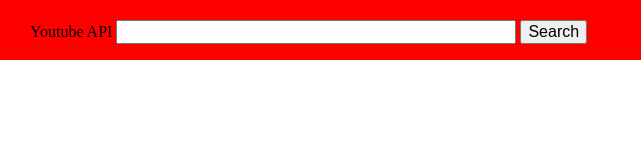
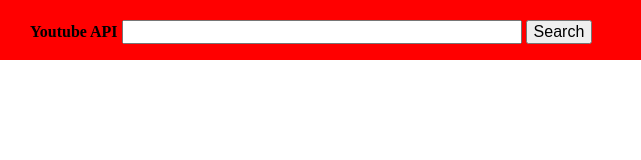
Before and after one commit to tgray6/youtubeAPI, a plain HTML site: page index.html in a window 1280 px wide. Shown: the full height of the page, 0-641 px from the left. Drawn offline with nearby package versions, Linux system fonts and the light colour scheme.

Commit message:
Idk what I changed, but I updated it, oops.

```diff
--- a/script.js
+++ b/script.js
@@ -48,6 +48,3 @@ function watchSubmit() {
   });
 }
 $(watchSubmit);
-
-
-//look into fetch api
--- a/style.css
+++ b/style.css
@@ -21,6 +21,7 @@ margin-left: 30px;
 margin-top: 20px;
 position: relative;
 display: inline-block;
+font-weight: bolder;
 }
 
 .js-query{
```
Also changed, not shown: youtubeapi.txt (deleted).
